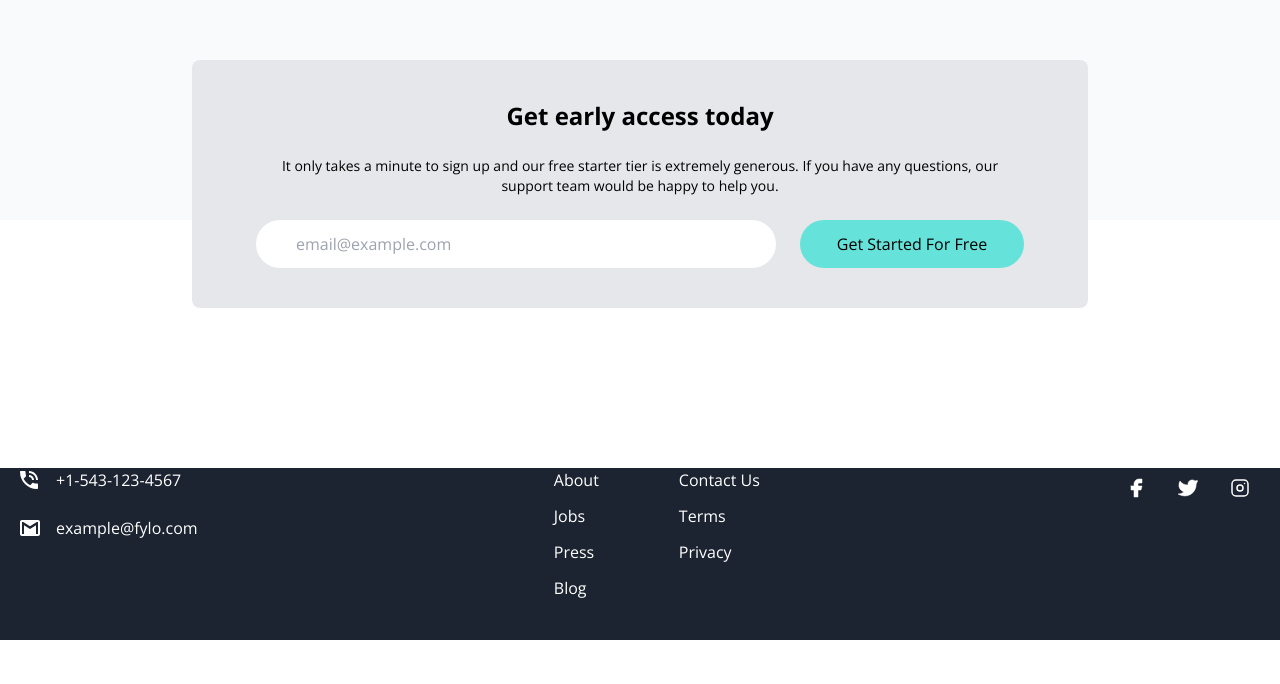
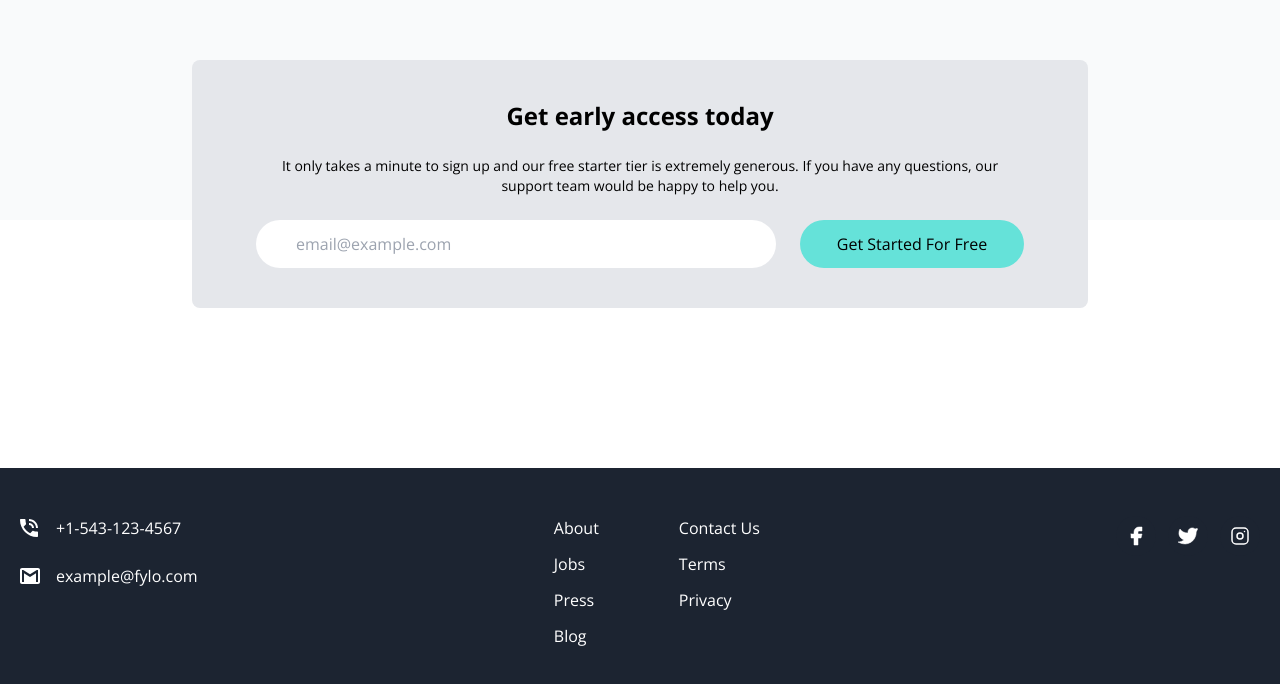
Before and after one commit to Soulbolt/fylo, a website: page index.html in a window 1280 px wide. Shown: the part 3224-3908 px from the top of the page. Before the commit the page ends 3864 px from the top, so only its background shows below. Drawn offline with nearby package versions, Linux system fonts and the light colour scheme.

Commit message:
Add padding top for footer container.

```diff
--- a/index.html
+++ b/index.html
@@ -328,7 +328,7 @@
 
     <!-- Footer -->
     <footer class="bg-darkBlue text-white">
-      <div class="container mx-auto px-5 pb-10">
+      <div class="container mx-auto pt-12 px-5 pb-10">
         <!-- Flex Container For All Items -->
         <div
           class="flex flex-col justify-between space-y-24 md:flex-row md:space-y-0"
```
